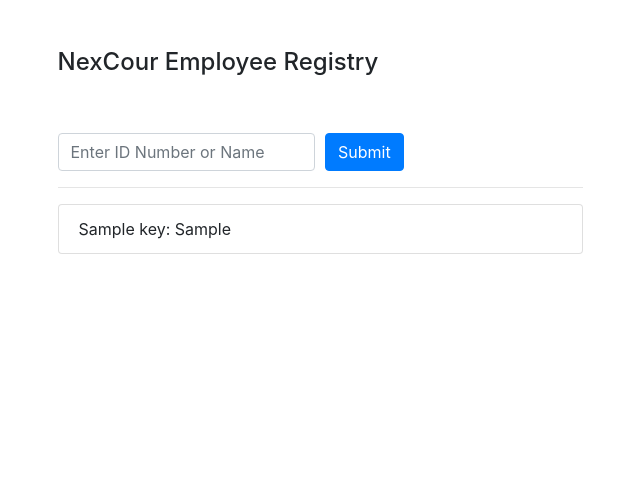
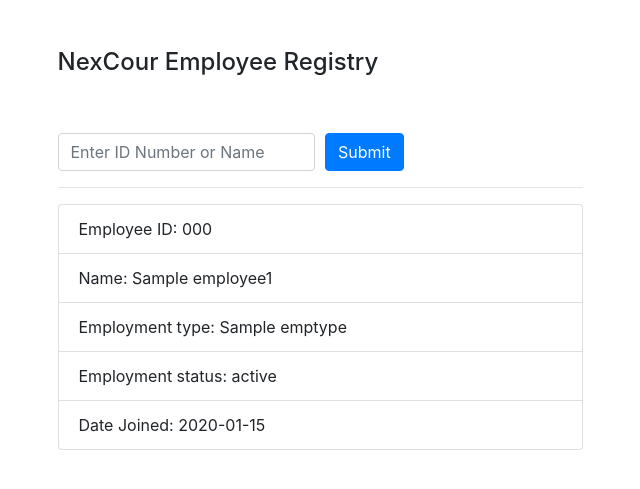
Before and after one commit to courthub74/employees-frontend-SANDBOX, a Django app: template employeefront/templates/home.html in a window 1280 px wide. Shown: the part 56-545 px from the top of the page, without its empty margins (320-960 px from the left). Run offline with Django 3.2, Linux system fonts and the light colour scheme; the template is opened without the code that fills it: most values are stand-ins (such as "Sample title", 1, 10 or a date in 2020); some libraries are stand-ins or nearby versions.

```diff
--- a/employeefront/templates/home.html
+++ b/employeefront/templates/home.html
@@ -29,14 +29,14 @@
 		<!-- {{ employee1 }} -->
 
 
-		{% for key in employee1 %}
-
-
-			<ul class="list-group">
-			  <li class="list-group-item">{{ key }}: {{ employee1 }}</li>
+		<ul class="list-group">
+			  <li class="list-group-item">Employee ID: {{ employee1.idcode }}</li>
+			  <li class="list-group-item">Name: {{ employee1.name }}</li>
+			  <li class="list-group-item">Employment type: {{ employee1.emptype }}</li>
+			  <li class="list-group-item">Employment status: {{ employee1.empstatus }}</li>
+			  <li class="list-group-item">Date Joined: {{ employee1.datejoin }}</li>
 			</ul>
 
-		{% endfor %}
 
 
 {% endblock %}
```
